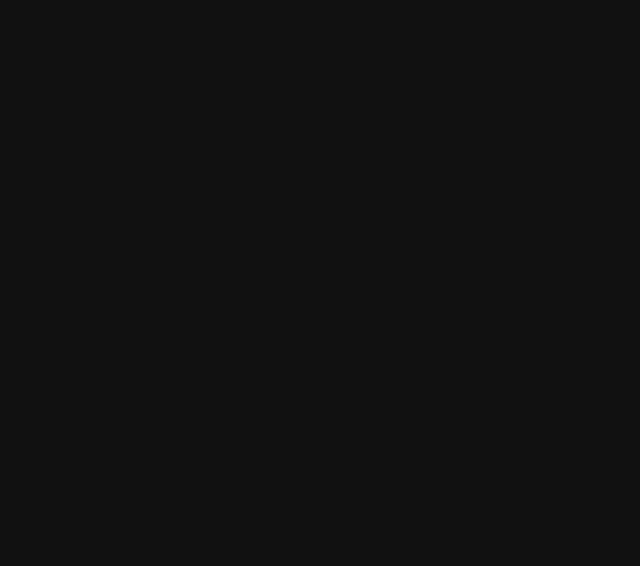
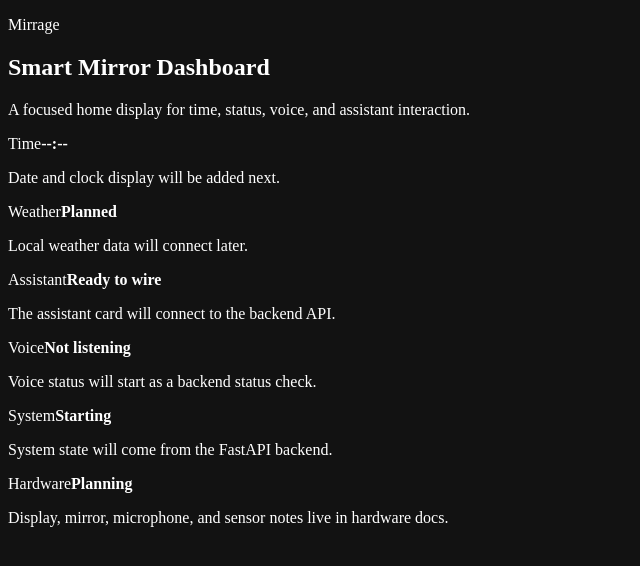
Before and after one commit to bawan-dev/Mirrage, a React (Vite) app in the folder frontend/: page / in a window 1280 px wide. Shown: the top 566 px of the page, without its empty margins (0-640 px from the left). Built offline with nearby package versions, Linux system fonts and the light colour scheme.

Commit message:
Add first dashboard layout

```diff
--- a/frontend/src/App.jsx
+++ b/frontend/src/App.jsx
@@ -1,3 +1,52 @@
 export default function App() {
-  return null;
+  return (
+    <main className="mirror-dashboard">
+      <section className="hero-panel" aria-labelledby="dashboard-title">
+        <p className="eyebrow">Mirrage</p>
+        <h1 id="dashboard-title">Smart Mirror Dashboard</h1>
+        <p>
+          A focused home display for time, status, voice, and assistant
+          interaction.
+        </p>
+      </section>
+
+      <section className="dashboard-grid" aria-label="Dashboard cards">
+        <article className="dashboard-card">
+          <span>Time</span>
+          <strong>--:--</strong>
+          <p>Date and clock display will be added next.</p>
+        </article>
+
+        <article className="dashboard-card">
+          <span>Weather</span>
+          <strong>Planned</strong>
+          <p>Local weather data will connect later.</p>
+        </article>
+
+        <article className="dashboard-card">
+          <span>Assistant</span>
+          <strong>Ready to wire</strong>
+          <p>The assistant card will connect to the backend API.</p>
+        </article>
+
+        <article className="dashboard-card">
+          <span>Voice</span>
+          <strong>Not listening</strong>
+          <p>Voice status will start as a backend status check.</p>
+        </article>
+
+        <article className="dashboard-card">
+          <span>System</span>
+          <strong>Starting</strong>
+          <p>System state will come from the FastAPI backend.</p>
+        </article>
+
+        <article className="dashboard-card">
+          <span>Hardware</span>
+          <strong>Planning</strong>
+          <p>Display, mirror, microphone, and sensor notes live in hardware docs.</p>
+        </article>
+      </section>
+    </main>
+  );
 }
```
Also changed, not shown: 2 other files (tests, documents, lock files or other folders).
